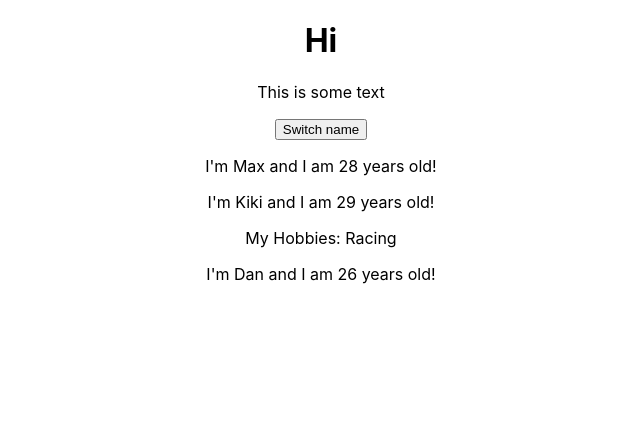
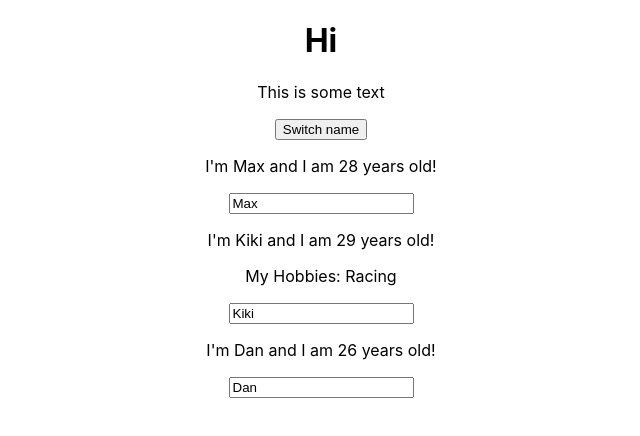
Before and after one commit to denytheman/electron-train-react-complete-first, a React (Create React App) app: page / in a window 1280 px wide. Shown: the top 436 px of the page, without its empty margins (319-959 px from the left). Built offline with nearby package versions, Linux system fonts and the light colour scheme.

Commit message:
Added Two-way binding to the input field

```diff
--- a/src/App.js
+++ b/src/App.js
@@ -11,13 +11,23 @@
     ]
   }
 
-  switchNameHandler = () => {
+  switchNameHandler = (newName) => {
     //console.log('clicked')
     //this.state.persons[0].name = "ass";
     this.setState( {
       persons: [
-        {name: 'Maxi', age: 28},
+        {name: newName, age: 28},
         {name: 'Kiki', age: 29},
+        {name: 'Dan', age: 33},
+      ]
+    });
+  }
+
+  nameChangedHandler = (event) => {
+    this.setState( {
+      persons: [
+        {name: 'Max', age: 28},
+        {name: event.target.value, age: 29},
         {name: 'Dan', age: 33},
       ]
     });
@@ -28,10 +38,18 @@
       <div className="App">
         <h1>Hi</h1>
         <p>This is some text</p>
-        <button onClick={this.switchNameHandler}>Switch name</button>
-        <Person name={this.state.persons[0].name} age={this.state.persons[0].age}/>
-        <Person name={this.state.persons[1].name} age={this.state.persons[1].age}>My Hobbies: Racing</Person>
-        <Person name={this.state.persons[2].name} age={this.state.persons[2].age}/>
+        <button onClick={() => this.switchNameHandler('Maxwel')}>Switch name</button>
+        <Person
+          name={this.state.persons[0].name}
+          age={this.state.persons[0].age}/>
+        <Person
+          name={this.state.persons[1].name}
+          age={this.state.persons[1].age}
+          click={this.switchNameHandler.bind(this, 'Maxi!')}
+          changed={this.nameChangedHandler}>My Hobbies: Racing</Person>
+        <Person
+          name={this.state.persons[2].name}
+          age={this.state.persons[2].age}/>
       </div>
     );
     //return React.createElement('div', {className: 'App'}, React.createElement('h1', null, 'Hi!'));
--- a/src/Person/Person.js
+++ b/src/Person/Person.js
@@ -3,8 +3,9 @@
 const person = (props) => {
   return (
     <div>
-      <p>I'm {props.name} and I am {props.age} years old!</p>
+      <p onClick={props.click}>I'm {props.name} and I am {props.age} years old!</p>
       <p>{props.children}</p>
+      <input type="text" onChange={props.changed} value={props.name}/>
     </div>
   )
 }
```
